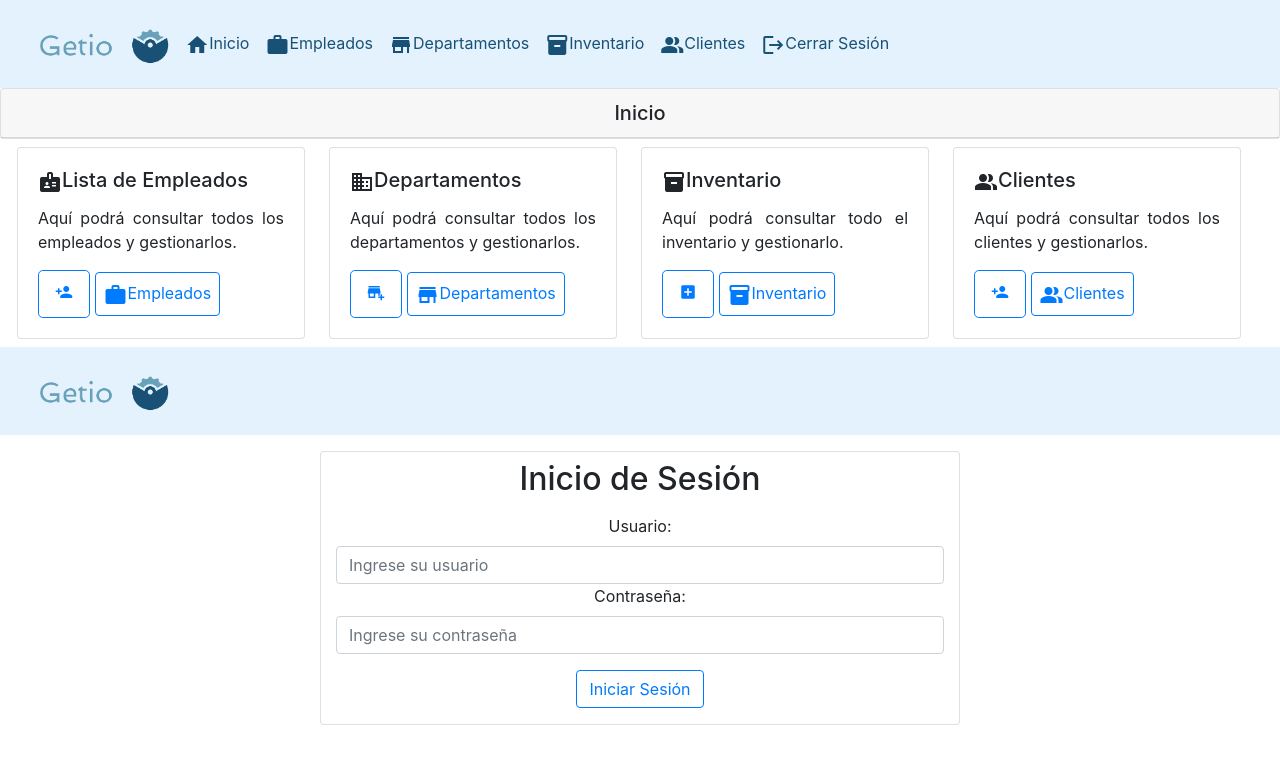
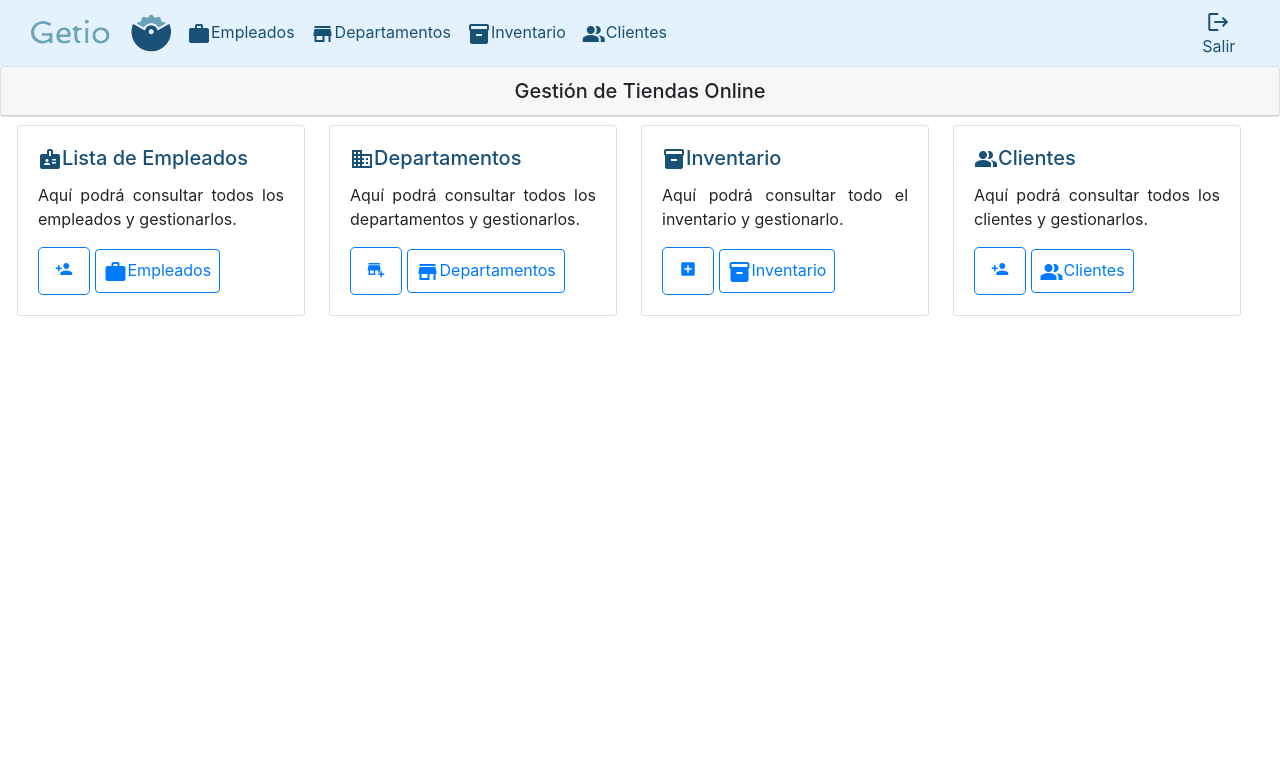
Before and after one commit to VayoSB/GestionDeTiendasOnline, a PHP site: page / in a window 1280 px wide. Shown: the top 764 px of the page. Run offline with PHP 8.4, Linux system fonts and the light colour scheme; a user stored in the database is signed in; style sheets or scripts are compiled from the project's sources.

```diff
--- a/Views/Empleado/bienvenido.php
+++ b/Views/Empleado/bienvenido.php
@@ -5,13 +5,13 @@
   if($_SESSION["nombre"] ?? null) {
 ?>
 <div class="card text-center">
-  <h5 class="card-header">Inicio</h5>
+  <h5 class="card-header">Gestión de Tiendas Online</h5>
 </div>
 
 <div class="row align-items-start p-2">
   <div class="card ml-4 mr-4" style="width: 18rem;">
     <div class="card-body">
-      <h5 class="card-title"><span class="material-icons align-middle">badge</span>Lista de Empleados</h5>
+      <h5 class="card-title" style="color:#195176;"><span class="material-icons align-middle">badge</span>Lista de Empleados</h5>
       <p class="card-text text-justify">Aquí podrá consultar todos los empleados y gestionarlos.</p>
       <a href="?controller=empleado&action=register"
         class="btn btn-outline-primary btn-lg"
@@ -25,7 +25,7 @@
 
   <div class="card mr-4" style="width: 18rem;">
     <div class="card-body">
-      <h5 class="card-title"><span class="material-icons align-middle">business</span>Departamentos</h5>
+      <h5 class="card-title" style="color:#195176;"><span class="material-icons align-middle">business</span>Departamentos</h5>
       <p class="card-text text-justify">Aquí podrá consultar todos los departamentos y gestionarlos.</p>
       <a href="?controller=empleado&action=register"
         class="btn btn-outline-primary btn-lg"
@@ -39,7 +39,7 @@
 
   <div class="card mr-4" style="width: 18rem;">
     <div class="card-body">
-      <h5 class="card-title"><span class="material-icons align-middle">inventory</span>Inventario</h5>
+      <h5 class="card-title" style="color:#195176;"><span class="material-icons align-middle">inventory</span>Inventario</h5>
       <p class="card-text text-justify">Aquí podrá consultar todo el inventario y gestionarlo.</p>
       <a href="?controller=empleado&action=register"
         class="btn btn-outline-primary btn-lg"
@@ -53,7 +53,7 @@
 
   <div class="card mr-4" style="width: 18rem;">
     <div class="card-body">
-      <h5 class="card-title"><span class="material-icons align-middle">people_alt</span>Clientes</h5>
+      <h5 class="card-title" style="color:#195176;"><span class="material-icons align-middle">people_alt</span>Clientes</h5>
       <p class="card-text text-justify">Aquí podrá consultar todos los clientes y gestionarlos.</p>
       <a href="?controller=empleado&action=register"
         class="btn btn-outline-primary btn-lg"
--- a/Views/Empleado/login.php
+++ b/Views/Empleado/login.php
@@ -17,7 +17,7 @@
     }
     if(isset($_SESSION["id"])) {
         require_once('Views/Empleado/bienvenido.php');
-    }
+    }else{
 ?>
 
 <html>
@@ -27,18 +27,22 @@
         </div>
     </nav>
   <div class="card container mt-3 w-50">
-  <h2 class="align-self-center p-2">Inicio de Sesión</h2>
+  <h2 class="align-self-center p-2" style="color:#195176;">Inicio de Sesión</h2>
 
   <!-- Formulario de registro -->
   <form name="frmUser" method="post" action="" align="center">
-        <label for="text">Usuario:</label>
+        <label for="text" class="float-left"><b>Usuario:</b></label>
         <input type="text" class="form-control" id="nombre_usuario" placeholder="Ingrese su usuario"
             name="nombre_usuario">
 
-        <label for="text">Contraseña:</label>
+        <label for="text" class="float-left"><b>Contraseña:</b></label>
         <input type="password" name="password" class="form-control mb-3" placeholder="Ingrese su contraseña">
 
         <button type="submit" name="submit" value="Submit" class="btn btn-outline-primary mb-3">Iniciar Sesión</button>
   </form>
   </div>
 </html>
+
+<?php
+    }
+?>
--- a/Views/Layouts/cabecera.php
+++ b/Views/Layouts/cabecera.php
@@ -7,20 +7,22 @@
 <!-- Cabecera de la página -->
 <nav class="navbar navbar-expand-lg navbar-light" style="background-color: #e3f2fd;">
   <div class="container-fluid">
-    <img style="width: 12%;" src="../TiendaBootstrap/images/LogoGetio.png">
+    <a class="nav-link-primary" href="?controller=empleado&action=index" style="color:#195176;">
+    <img src="../TiendaBootstrap/images/LogoGetio.png"></a>
     <button class="navbar-toggler" type="button" data-bs-toggle="collapse" data-bs-target="#navbarNav" aria-controls="navbarNav" aria-expanded="false" aria-label="Toggle navigation">
       <span class="navbar-toggler-icon"></span>
     </button>
     <div class="collapse navbar-collapse" id="navbarNav">
+    <!--
       <ul class="navbar-nav">
         <li class="nav-item">
           <a class="nav-link-primary p-2" href="?controller=empleado&action=index" style="color:#195176;">
           <span class="material-icons align-middle">home</span>Inicio</a>
         </li>
-      </ul>
+      </ul> -->
       <ul class="navbar-nav">
         <li class="nav-item">
-          <a class="nav-link-primary p-2" href="?controller=empleado&&action=show" style="color:#195176;">
+          <a class="nav-link-primary p-2 ml-2" href="?controller=empleado&&action=show" style="color:#195176;">
             <span class="material-icons align-middle">work</span>Empleados</a>
         </li>
       </ul>
@@ -42,16 +44,19 @@
             <span class="material-icons align-middle">people_alt</span>Clientes</a>
         </li>
       </ul>
-      <ul class="navbar-nav">
-        <li class="nav-item">
-          <a class="nav-link-primary p-2" href="?controller=empleado&&action=logout" style="color:#195176;">
-            <span class="material-icons align-middle">logout</span>Cerrar Sesión</a>
-        </li>
-      </ul>
     </div>
+  </div>
+
+  <div class="collapse navbar-collapse" id="navbarNav">
+    <ul class="navbar-nav float-right">
+      <li class="nav-item">
+        <a class="nav-link-primary p-1" href="?controller=empleado&&action=logout" style="color:#195176;">
+        <span class="material-icons align-middle">logout</span>Salir</a>
+      </li>
+    </ul>
   </div>
 </nav>
 
 <?php
-  } else echo "<h1></h1>";
+  } else echo "";
 ?>
```
Also changed, not shown: Views/Empleado/register.php (+16 -0 lines), Views/Empleado/updateshow.php (+18 -0 lines), images/LogoGetio.png, images/LogoGetio1.png (added), images/LogoGetioOriginal.png (added).
